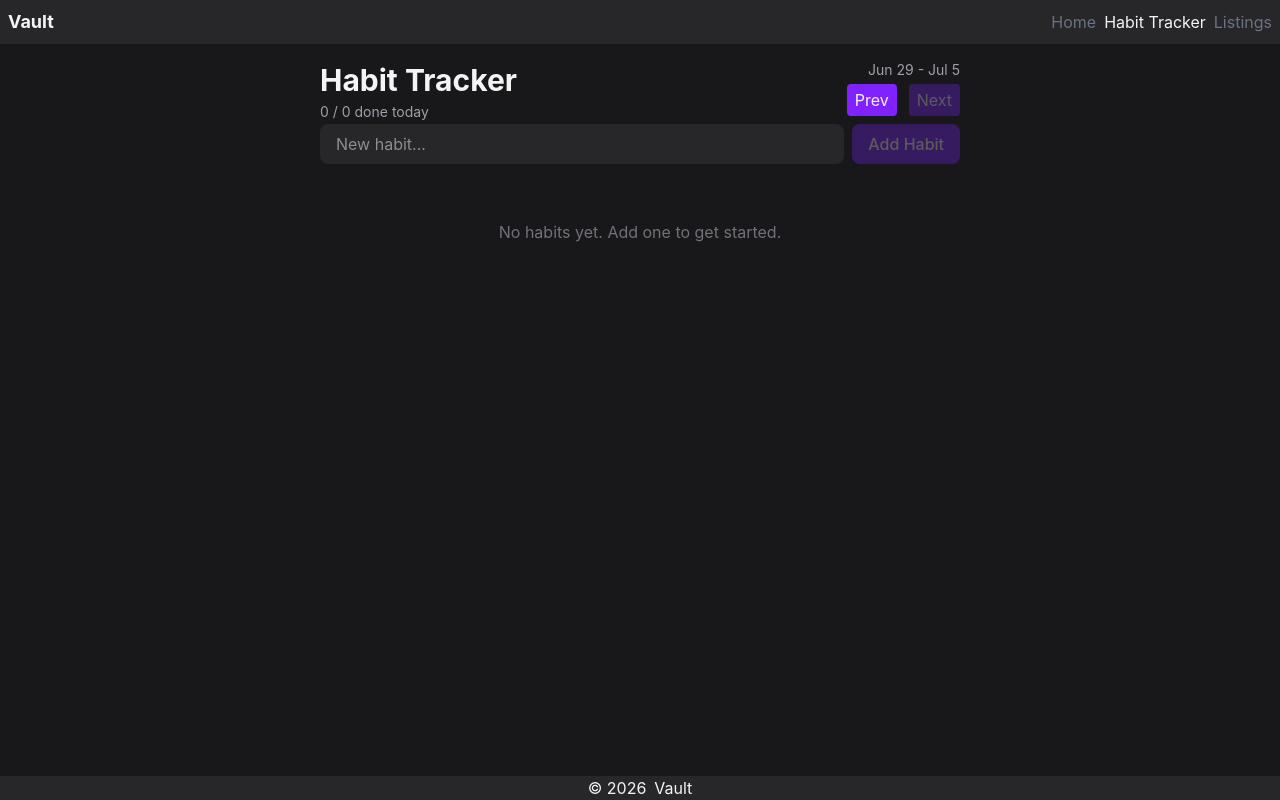
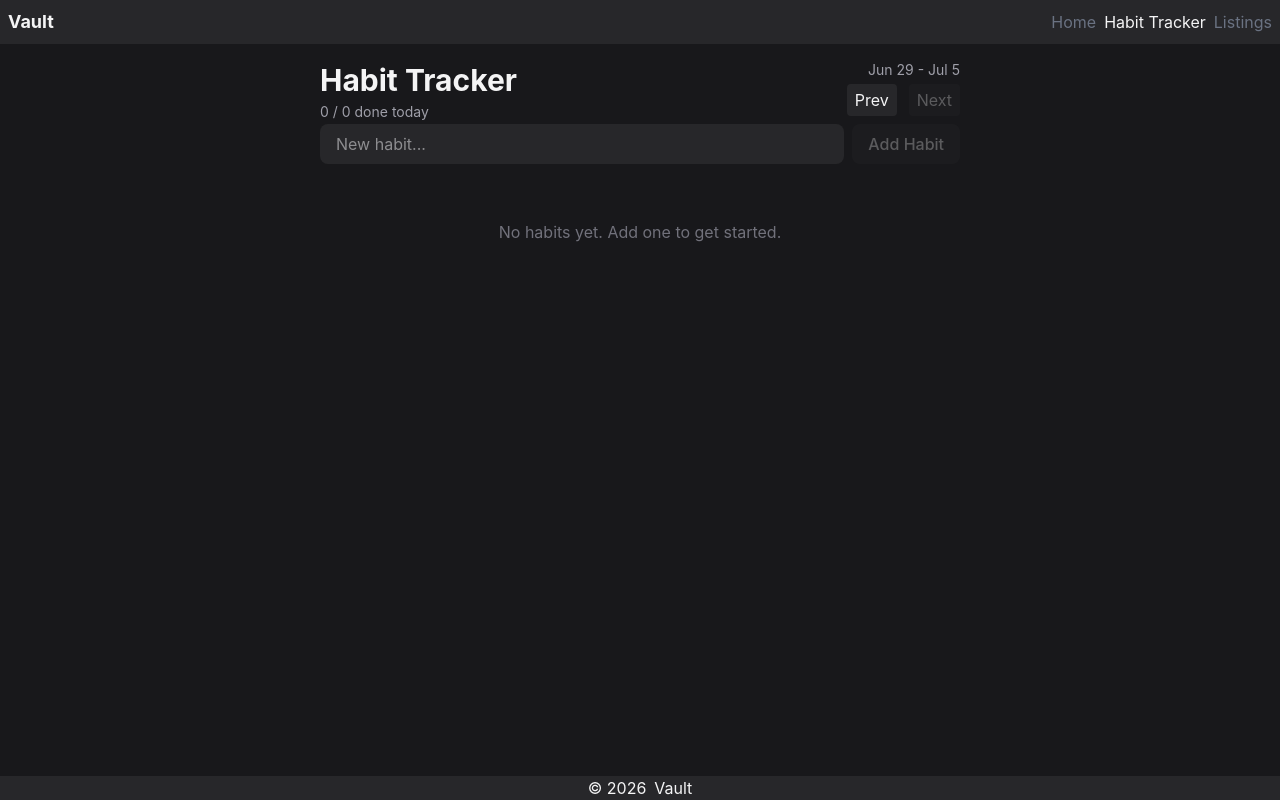
Before and after one commit to Dimterion/vault, a React (Vite) app: page /habit-tracker in a window 1280 px wide. Built offline with nearby package versions, Linux system fonts and the light colour scheme.

Commit message:
adjust btn component

```diff
--- a/src/components/Button.tsx
+++ b/src/components/Button.tsx
@@ -10,7 +10,7 @@ type ButtonProps = {
 function getVariantStyles(variant: Variant) {
   switch (variant) {
     case "primary":
-      return "bg-violet-600 hover:violet-500";
+      return "bg-zinc-800 hover:zinc-700";
     case "secondary":
       return "bg-zinc-700 hover:zinc-600 text-zinc-400";
     case "ghost-destructive":
@@ -30,7 +30,7 @@ export default function Button({
     <button
       {...props}
       className={twMerge(
-        "cursor-pointer rounded bg-violet-600 px-2 py-1 transition-colors hover:bg-violet-500 disabled:cursor-not-allowed disabled:opacity-30",
+        "cursor-pointer rounded bg-zinc-800 px-2 py-1 transition-colors hover:bg-zinc-700 disabled:cursor-not-allowed disabled:opacity-30",
         getVariantStyles(variant),
         className,
       )}
--- a/src/pages/listings.tsx
+++ b/src/pages/listings.tsx
@@ -1,6 +1,7 @@
 import { useState, useMemo } from "react";
 import { listings } from "../assets/data/listings";
 import ListingItem from "../components/ListingItem";
+import Button from "../components/Button";
 
 export default function ListingsPage() {
   const [activeTag, setActiveTag] = useState<string | null>(null);
@@ -20,7 +21,7 @@ export default function ListingsPage() {
       <h2 className="text-2xl font-bold">Listings</h2>
 
       <nav aria-label="Tag filters" className="flex gap-2">
-        <button
+        <Button
           onClick={() => setActiveTag(null)}
           className={`cursor-pointer rounded px-4 py-2 transition-colors ${
             activeTag === null
@@ -29,10 +30,10 @@ export default function ListingsPage() {
           }`}
         >
           All
-        </button>
+        </Button>
 
         {tags.map((tag) => (
-          <button
+          <Button
             key={tag}
             onClick={() => setActiveTag(tag)}
             className={`cursor-pointer rounded px-4 py-2 transition-colors ${
@@ -42,7 +43,7 @@ export default function ListingsPage() {
             }`}
           >
             {tag}
-          </button>
+          </Button>
         ))}
       </nav>
 
```
